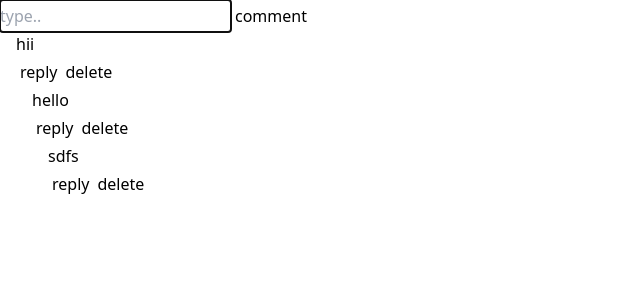
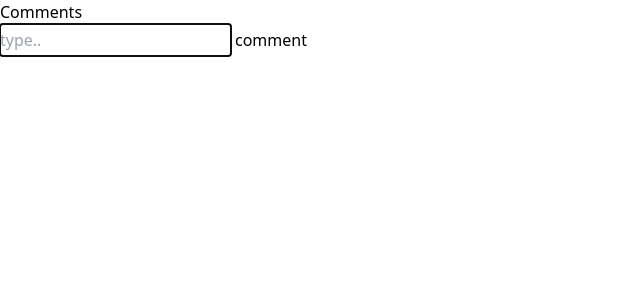
Before and after one commit to siddhishah109/Comment--box, a React (Create React App) app: page / in a window 1280 px wide. Shown: the top 300 px of the page, without its empty margins (0-640 px from the left). Built offline with nearby package versions, Linux system fonts and the light colour scheme.

Commit message:
reply and save done

```diff
--- a/src/App.tsx
+++ b/src/App.tsx
@@ -1,37 +1,20 @@
-import React, { useState } from 'react';
+import React from 'react';
 import CommentBox from './components/Commentbox';
 import { Comment } from './components/types';
 
-function App() {
-  const [commentD, setCommentD] = useState<Comment>({
+const App: React.FC = () => {
+  const initialComment: Comment = {
     id: '1',
-    name: 'caf',
-    item: [
-      {
-        id: '234',
-        name: "hii",
-        item: [
-          {
-            id: '2937290',
-            name: "hello",
-            item: [
-              {
-                id: '945720',
-                name: "sdfs",
-                item: []
-              }
-            ]
-          }
-        ]
-      }
-    ]
-  });
+    name: 'Initial Comment',
+    item: [],
+  };
 
   return (
-    <>
-      <CommentBox comment={commentD} />
-    </>
+    <div className="App">
+      <h1>Comments</h1>
+      <CommentBox comment={initialComment} />
+    </div>
   );
-}
+};
 
 export default App;
--- a/src/components/Commentbox.tsx
+++ b/src/components/Commentbox.tsx
@@ -8,6 +8,26 @@ interface CommentboxProps {
 
 const Commentbox = (props: CommentboxProps) => {
   const [input, setInput] = useState('');
+  const [showInputBox, setShowInputBox] = useState(false);
+  const [comments, setComments] = useState<Comment[]>([]);
+  const handlenewComment=()=>{
+    setShowInputBox(true);
+  }
+  const handleAddComment = () => {
+    if (input.trim() !== '') {
+      const newComment: Comment = {
+        id: Math.random().toString(), // Generate a unique ID
+        name: input,
+        item: [],
+      };
+      setComments([...comments, newComment]);
+      setInput('');
+    }
+  };
+
+  // const handledelete=()=>{
+  //   props.onDelete(props.comment.id);
+  // }
 
   return (
     <div>
@@ -20,24 +40,45 @@ const Commentbox = (props: CommentboxProps) => {
             placeholder='type..'
             onChange={(e) => setInput(e.target.value)}
           />
-          <Button type='comment'  className='reply m-1' icon='comment'/>
+          <Button type='comment'  className='reply m-1' icon='comment'  handleClick={handleAddComment}/>
         </div>
       ) : (
         <>
         <span style={{ wordWrap: 'break-word' }}>{props.comment.name}</span>
         <div className='flex'>
-        <Button type='reply'  className='reply m-1' icon='reply'/>
-        <Button type='delete'  className='delete m-1' icon='delete'/>
+        <Button type='reply'  className='reply m-1' icon='reply' handleClick={handlenewComment}/>
+        <Button type='delete'  className='delete m-1' icon='delete' />
 
         </div>
         </>
 
       )}
 
-     <div className='pl-4'>
-     {props.comment.item?.map((cmt) => (
-        <Commentbox key={cmt.id} comment={cmt} />
-      ))}
+     <div className='pl-10'>
+      {showInputBox && (
+       <div>
+          <input
+         type='text'
+         value={input}
+         autoFocus
+         placeholder='type..'
+         onChange={(e) => setInput(e.target.value)}
+       />
+       <Button type='save'  className='save m-1' icon='save'  handleClick={() => {
+                setShowInputBox(false);
+                handleAddComment();
+              }}/>
+        <Button type='cancel'  className='cnacel m-1' icon='cancel' handleClick={()=>{
+          setShowInputBox(false);
+          setInput('');
+        }}/>
+
+       </div>
+
+      )}
+      {comments.map((cmt) => (
+          <Commentbox key={cmt.id} comment={cmt} />
+        ))}
      </div>
     </div>
   );
--- a/src/components/button.tsx
+++ b/src/components/button.tsx
@@ -4,11 +4,12 @@ export interface IButtonProps {
   type: string;
   icon: string;
   className?: string;
+  handleClick?: () => void;
 }
 
 export default function Button(props: IButtonProps) {
   return (
-    <div className={props.className} >
+    <div className={props.className} onClick={props.handleClick}>
      {props.type}
     </div>
   );
```
